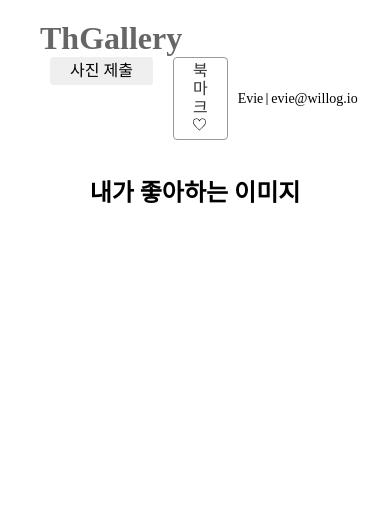
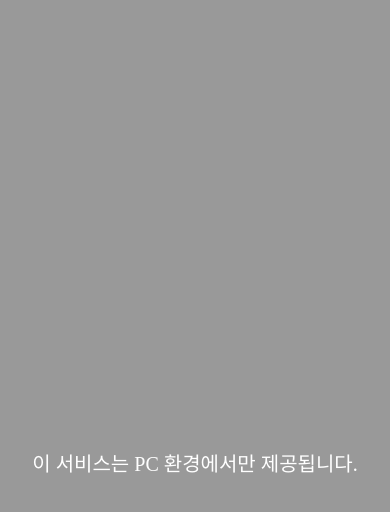
Before and after one commit to LogicRefinery/THGallery, a Next.js app: page /bookmark in a window 390 px wide. Shown: the top 512 px of the page. Built offline with nearby package versions, Linux system fonts and the light colour scheme.

Commit message:
feat: 블로킹 컴포넌트 추가
- 블로킹 컴포넌트 : 뷰포트 0 ~ 768px 까지 블로킹 컴포넌트 사용

```diff
--- /dev/null
+++ b/src/app/(thgallery)/_components/Bloking.tsx
@@ -0,0 +1,12 @@
+import React from "react";
+import styles from "../_styles/page.module.scss";
+
+function Bloking() {
+  return (
+    <div className={styles.blockWrap}>
+      <p>이 서비스는 PC 환경에서만 제공됩니다.</p>
+    </div>
+  );
+}
+
+export default Bloking;
--- a/src/app/(thgallery)/_components/_main/Images.tsx
+++ b/src/app/(thgallery)/_components/_main/Images.tsx
@@ -13,9 +13,6 @@ type Option = {
 };
 
 const Images = async ({ searchParams }: { searchParams: SearchParams }) => {
-  // if (!searchParams.page) {
-  //   throw new Error("searchParams가 없습니다.");
-  // }
   const option: Option = {
     searchParams,
     page: +searchParams.page!,
--- /dev/null
+++ b/src/app/(thgallery)/_styles/page.module.scss
@@ -0,0 +1,16 @@
+.blockWrap {
+  display: none;
+  @media screen and (max-width: 768px) {
+    position: absolute;
+    width: 100%;
+    height: 110%;
+    left: 0;
+    top: 0;
+    background-color: #999;
+    display: flex;
+    align-items: center;
+    justify-content: center;
+    font-size: 20px;
+    color: white;
+  }
+}
--- a/src/app/(thgallery)/layout.tsx
+++ b/src/app/(thgallery)/layout.tsx
@@ -1,28 +1,13 @@
 import React, { Suspense, useEffect, useState } from "react";
 import Header from "./_components/_header/Header";
+import Bloking from "./_components/Bloking";
 
 const layout = ({ children }: { children: React.ReactNode }) => {
-/*
-
-  프론트 서버니까 좋아요 누를때마다 서버에서 누른사람 좋아요 누른 이미지 캐싱 가능 ( 객체에 저장 가능 )
-  누른 유저에게 캐싱된 이미지 줄 수 있긴함. 근데 이상한 방법임.
-  프론트 서버가 여러개라면, 특정 서버만 그 유저를 기억할수도있음.. 그래서 못줄수도있음.
-
-  1. 이미지객체를 수정하는 방법 : 받아온 이미지 객체를 수정해서 like 상태를 관리한다. : 사용자수가 많으면 애바임 ;
-  2. 사용자에게 좋아요 누른 사진을 식별하게 하는 방법 : 상태관리하는 방법, 로컬스토리지 사용하는 방법
-
-  상태관리 하는방법
-  1. context Api 등 전역 상태관리 이용한다.
-    단점 : 하위 요소들이 모두 클라이언트 컴포넌트가 됨
-  2. 로컬스토리지 이용한다.
-
-
-
-*/
   return (
     <>
       <Header />
       {children}
+      <Bloking />
     </>
   );
 };
```
Also changed, not shown: src/app/(thgallery)/_components/_main/ImagesRender.tsx (+0 -15 lines), src/app/(thgallery)/_components/_main/Main.tsx (+0 -20 lines), src/app/(thgallery)/_components/_main/Modal.tsx (+0 -19 lines), src/app/(thgallery)/_components/_main/PageNation.tsx (+1 -35 lines).
